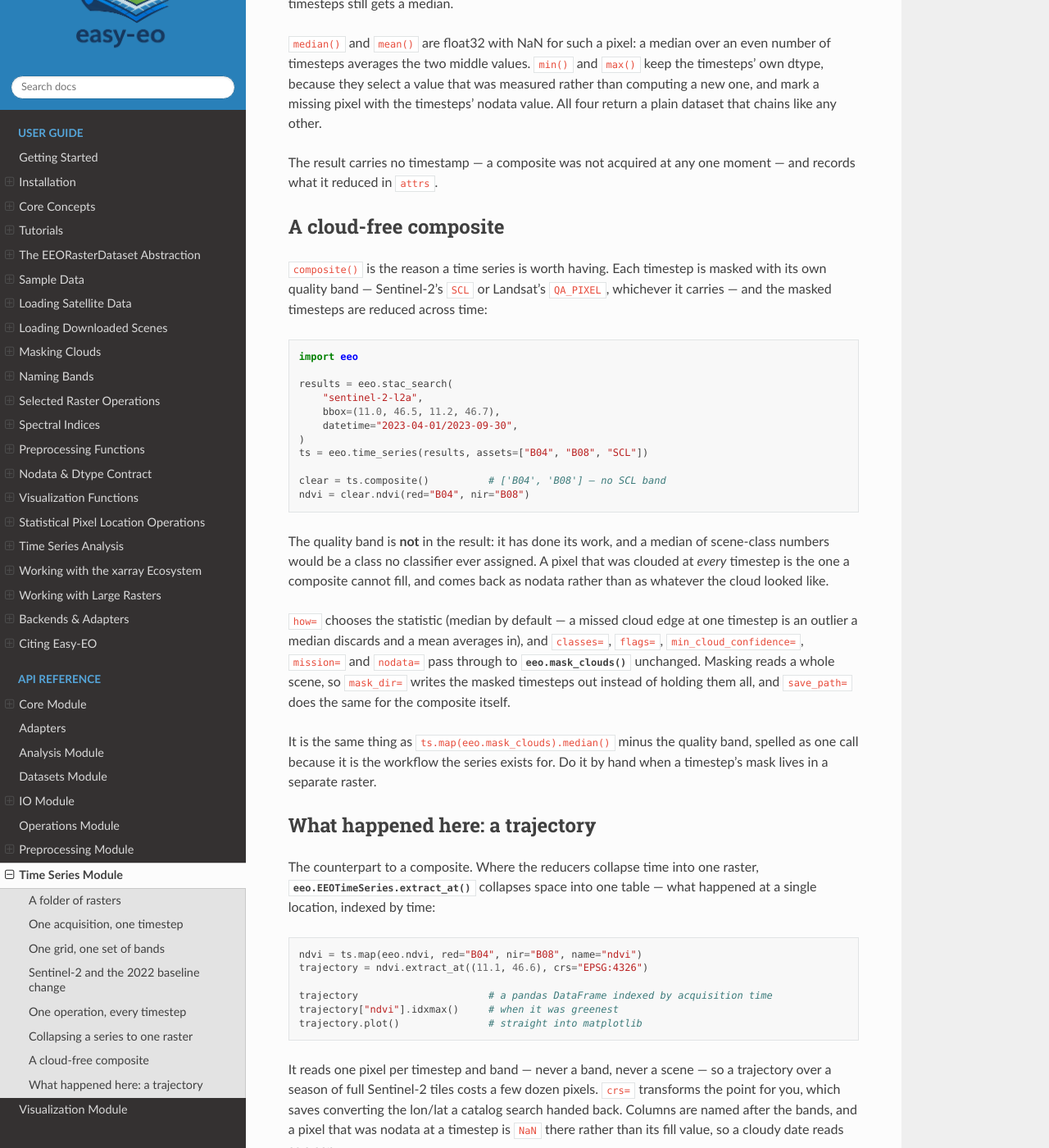
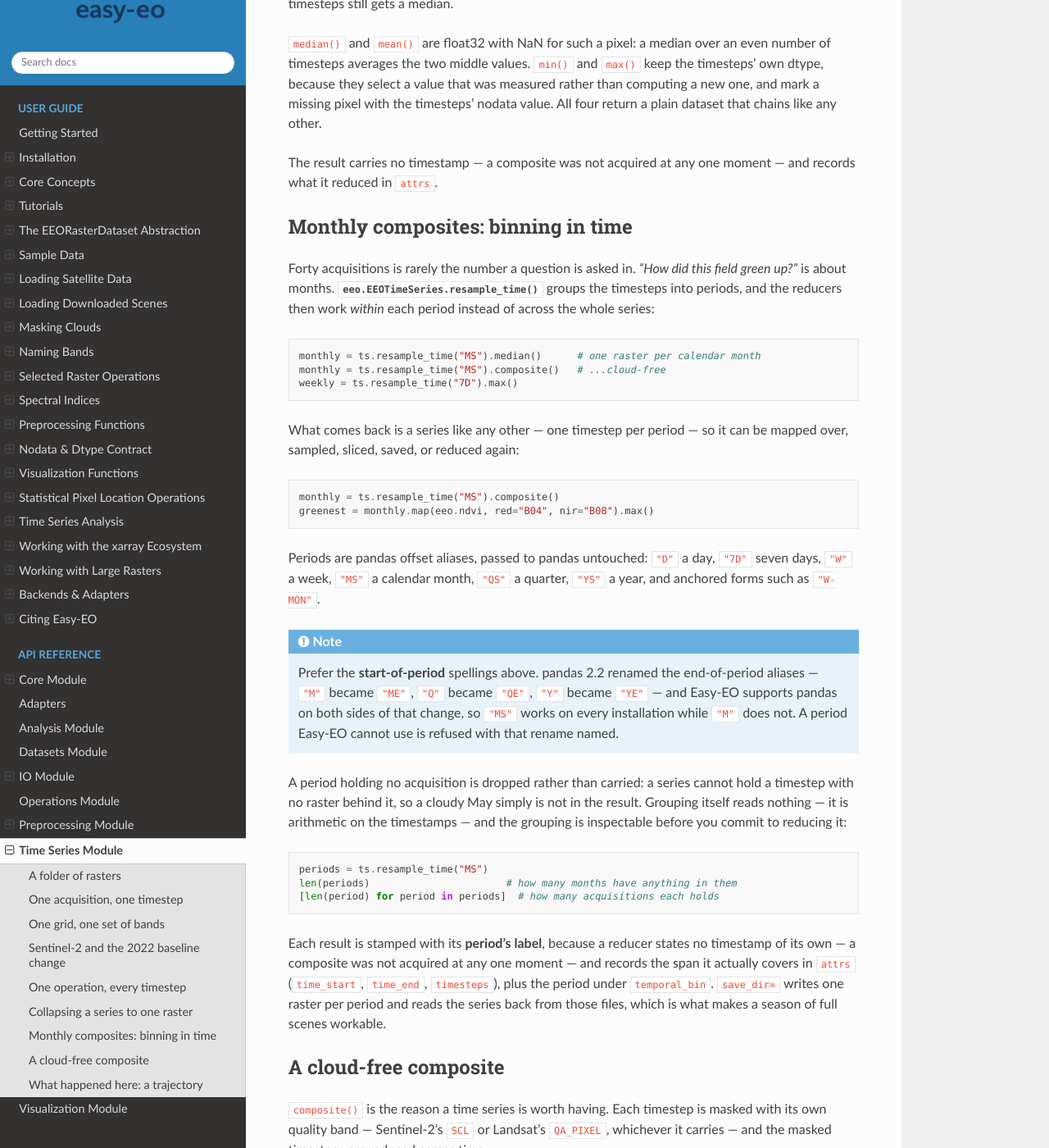
Before and after one commit to Tommy-Burns/easy-eo, a Sphinx documentation site: the page built from docs/source/modules/timeseries.rst, in a window 1280 px wide and 1400 px high, scrolled down 4256 px. Shown: the whole window at 82% size. Built offline with Sphinx 7.4.7 and the Read the Docs theme 3.1.0, drawn with Linux system fonts in a browser that asks for light colours.

Commit message:
docs: reduce a series within time periods

```diff
--- a/docs/source/modules/timeseries.rst
+++ b/docs/source/modules/timeseries.rst
@@ -226,6 +226,58 @@ other.
 The result carries no timestamp — a composite was not acquired at any one moment
 — and records what it reduced in ``attrs``.
 
+Monthly composites: binning in time
+-----------------------------------
+
+Forty acquisitions is rarely the number a question is asked in. *"How did this
+field green up?"* is about months. :meth:`eeo.EEOTimeSeries.resample_time`
+groups the timesteps into periods, and the reducers then work *within* each
+period instead of across the whole series:
+
+.. code-block:: python
+
+    monthly = ts.resample_time("MS").median()      # one raster per calendar month
+    monthly = ts.resample_time("MS").composite()   # ...cloud-free
+    weekly = ts.resample_time("7D").max()
+
+What comes back is a series like any other — one timestep per period — so it can
+be mapped over, sampled, sliced, saved, or reduced again:
+
+.. code-block:: python
+
+    monthly = ts.resample_time("MS").composite()
+    greenest = monthly.map(eeo.ndvi, red="B04", nir="B08").max()
+
+Periods are pandas offset aliases, passed to pandas untouched: ``"D"`` a day,
+``"7D"`` seven days, ``"W"`` a week, ``"MS"`` a calendar month, ``"QS"`` a
+quarter, ``"YS"`` a year, and anchored forms such as ``"W-MON"``.
+
+.. note::
+
+   Prefer the **start-of-period** spellings above. pandas 2.2 renamed the
+   end-of-period aliases — ``"M"`` became ``"ME"``, ``"Q"`` became ``"QE"``,
+   ``"Y"`` became ``"YE"`` — and Easy-EO supports pandas on both sides of that
+   change, so ``"MS"`` works on every installation while ``"M"`` does not. A
+   period Easy-EO cannot use is refused with that rename named.
+
+A period holding no acquisition is dropped rather than carried: a series cannot
+hold a timestep with no raster behind it, so a cloudy May simply is not in the
+result. Grouping itself reads nothing — it is arithmetic on the timestamps — and
+the grouping is inspectable before you commit to reducing it:
+
+.. code-block:: python
+
+    periods = ts.resample_time("MS")
+    len(periods)                       # how many months have anything in them
+    [len(period) for period in periods]  # how many acquisitions each holds
+
+Each result is stamped with its **period's label**, because a reducer states no
+timestamp of its own — a composite was not acquired at any one moment — and
+records the span it actually covers in ``attrs`` (``time_start``, ``time_end``,
+``timesteps``), plus the period under ``temporal_bin``. ``save_dir=`` writes one
+raster per period and reads the series back from those files, which is what makes
+a season of full scenes workable.
+
 A cloud-free composite
 ----------------------
 
@@ -304,3 +356,7 @@ Several locations are a concat of several calls:
 .. autoclass:: eeo.EEOTimeSeries
     :members:
     :special-members: __len__, __getitem__
+
+.. autoclass:: eeo.timeseries.TemporalBins
+    :members:
+    :special-members: __len__, __iter__
```
Also changed, not shown: docs/source/user_guide/time_series.rst (+16 -0 lines).
